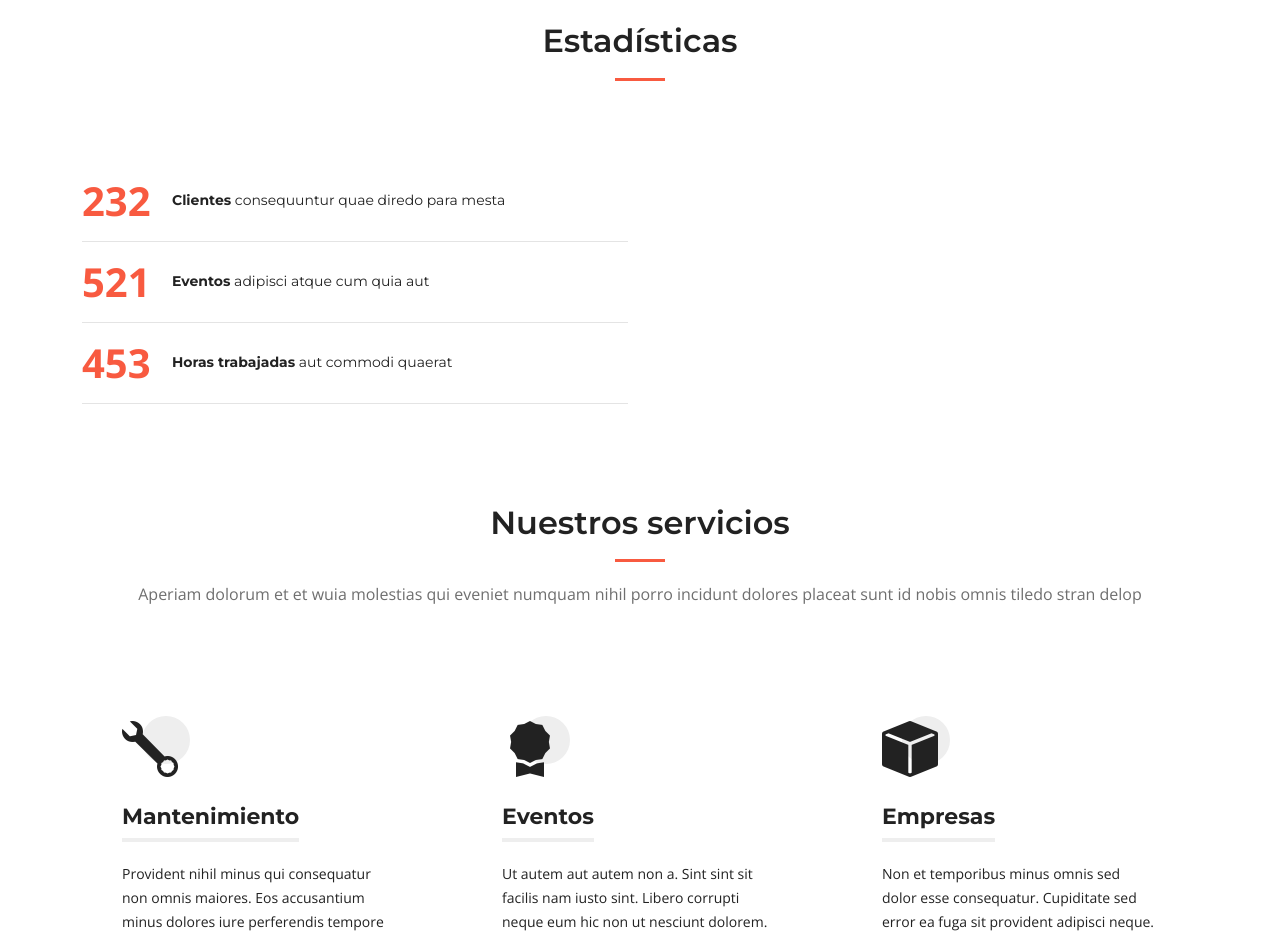
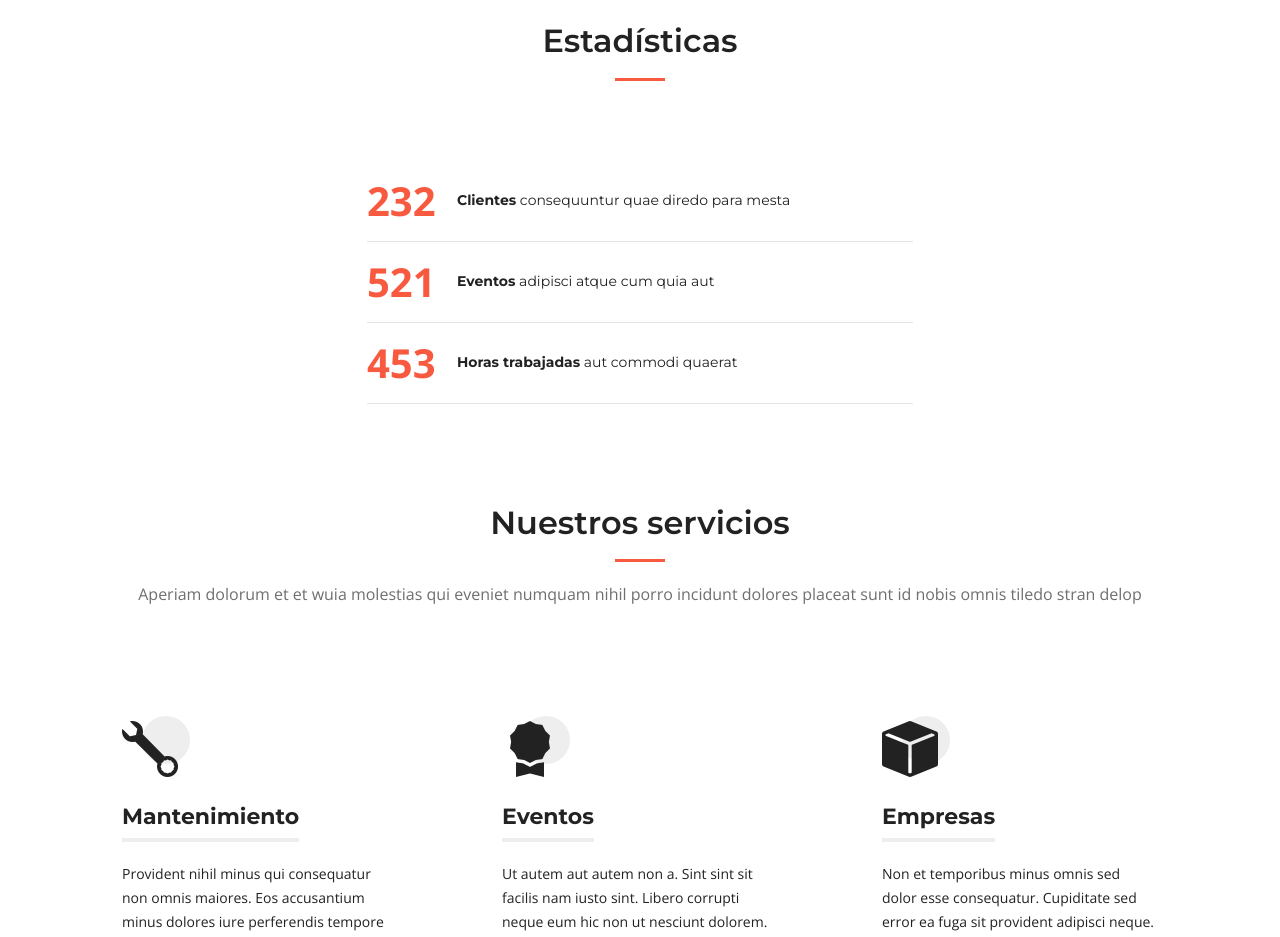
Before and after one commit to Olmenies/iron-clean-website, a plain HTML site: page index.html in a window 1280 px wide. Shown: the part 1640-2577 px from the top of the page. Drawn offline with nearby package versions, Linux system fonts and the light colour scheme.

Commit message:
Centerdes stats

```diff
--- a/index.html
+++ b/index.html
@@ -188,7 +188,7 @@
           <h2>Estadísticas</h2>
         </div>
 
-        <div class="row gy-4 align-items-center">
+        <div class="row gy-4 align-items-center justify-content-center">
 
           <div class="col-lg-6">
 
```
